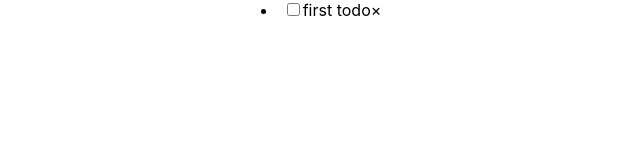
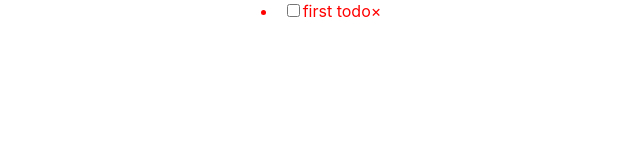
Before and after one commit to Nikolskii/TS-course, a React (Create React App) app in the folder src/08-react/: page / in a window 1280 px wide. Shown: the top 160 px of the page, without its empty margins (319-959 px from the left). Built offline with nearby package versions, Linux system fonts and the light colour scheme.

Commit message:
Типизация стилей

```diff
--- a/src/08-react/src/App.tsx
+++ b/src/08-react/src/App.tsx
@@ -5,7 +5,14 @@ import TodoItem from './components/TodoItem';
 function App() {
   return (
     <div className="App">
-      <TodoItem id="112" title="first todo" completed={false} />
+      <TodoItem
+        id="112"
+        title="first todo"
+        completed={false}
+        style={{
+          border: '1px solid white',
+        }}
+      />
     </div>
   );
 }
--- a/src/08-react/src/components/TodoItem.tsx
+++ b/src/08-react/src/components/TodoItem.tsx
@@ -4,11 +4,18 @@ interface TodoItemProps {
   id: string;
   title: string;
   completed: boolean;
+  style?: React.CSSProperties;
 }
 
-const TodoItem = ({ id, title, completed }: TodoItemProps) => {
+const TodoItem = ({ id, title, completed, style = {} }: TodoItemProps) => {
   return (
-    <li>
+    <li
+      style={{
+        color: 'red',
+        backgroundColor: 'white',
+        ...style,
+      }}
+    >
       <input type="checkbox" checked={completed} />
       <span>{title}</span>
       <span>&times;</span>
```
